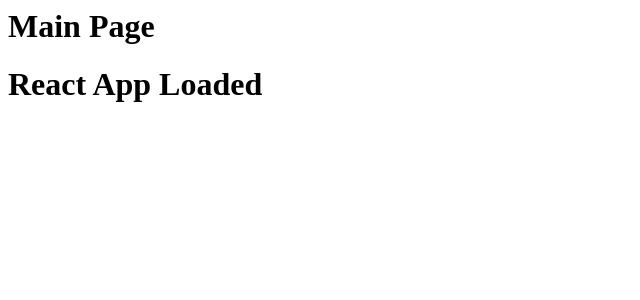
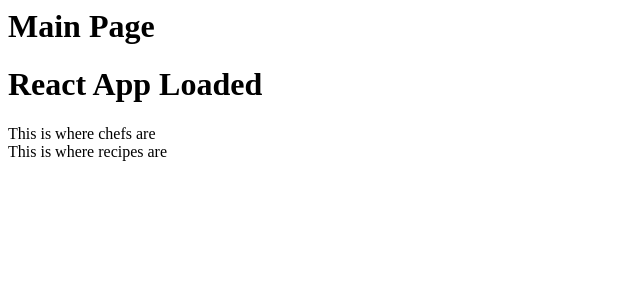
Before and after one commit to Philsun01/acme-bakery, a React app: page / in a window 1280 px wide. Shown: the top 300 px of the page, without its empty margins (0-640 px from the left). Built offline with nearby package versions, Linux system fonts and the light colour scheme.

Commit message:
linked render chef & recipe component to App

```diff
--- a/server.js
+++ b/server.js
@@ -5,7 +5,7 @@
 
 app.use(express.json());
 
-app.use('/dist', express.static(path.join(__dirname, 'assets')));
+app.use('/dist', express.static(path.join(__dirname, 'dist')));
 
 app.get('/', (req,res,next)=>{
     res.sendFile(path.join(__dirname,'index.html'));
--- a/src/App.js
+++ b/src/App.js
@@ -1,9 +1,14 @@
 import React from 'react';
-
+import Chefs from './chefs';
+import Recipes from './recipes';
+console.log( 'App file loaded');
 const App = ()=> {
     return (
         <div>
             <h1>React App Loaded</h1>
+            <Chefs />
+            <Recipes />
+
         </div>
     )
 }
--- /dev/null
+++ b/src/Chefs.js
@@ -0,0 +1,9 @@
+import React from 'react';
+
+const Chefs = ()=> {
+    return(
+        <div> This is where chefs are</div>
+    )
+};
+
+export default Chefs;
--- /dev/null
+++ b/src/Recipes.js
@@ -0,0 +1,9 @@
+import React from 'react';
+
+const Recipes = () => {
+    return (
+        <div> This is where recipes are</div>
+    )
+};
+
+export default Recipes;
--- a/src/index.js
+++ b/src/index.js
@@ -1,6 +1,7 @@
 import ReactDOM from 'react-dom';
 import React from 'react';
 import App from './App';
+
 console.log('Loaded index.js')
 const root = document.querySelector('#root');
 
```
Also changed, not shown: 1 other file (tests, documents, lock files or other folders).
